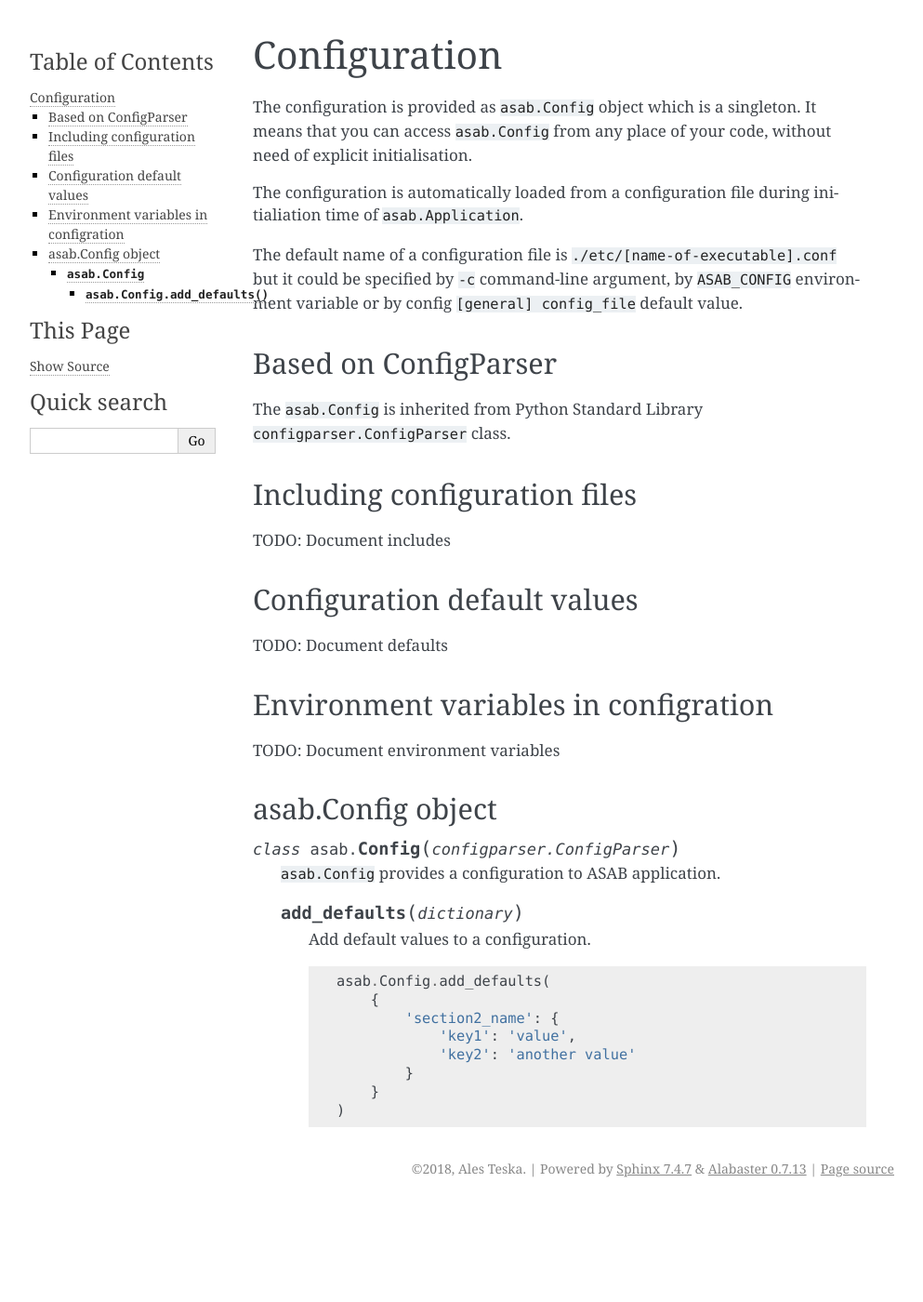
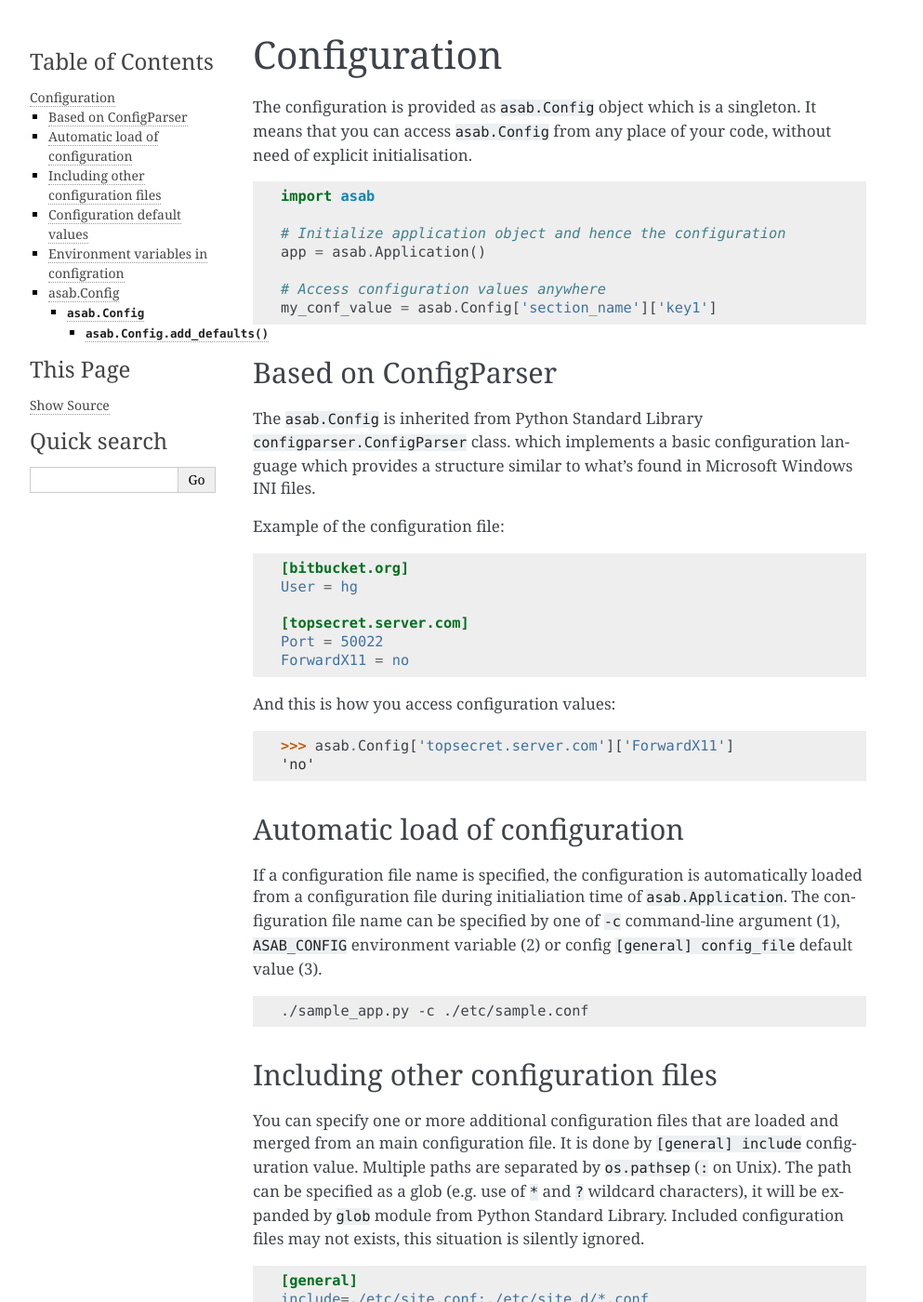
Before and after one commit to TeskaLabs/asab, a Sphinx documentation site: the page built from doc/asab/config.rst, in a window 1280 px wide and 1400 px high. Shown: the whole window at 93% size, without its empty margins (148-1141 px from the left). Built offline with Sphinx 7.4.7, drawn with Linux system fonts in a browser that asks for light colours; the version number could not be read and is left out; some of the changed text lies outside the part shown.

Commit message:
Work on the Config documentation.

```diff
--- a/doc/asab/config.rst
+++ b/doc/asab/config.rst
@@ -3,41 +3,99 @@ Configuration
 
 The configuration is provided as ``asab.Config`` object which is a singleton. It means that you can access ``asab.Config`` from any place of your code, without need of explicit initialisation.
 
-The configuration is automatically loaded from a configuration file during initialiation time of ``asab.Application``.
+.. code:: python
 
-The default name of a configuration file is ``./etc/[name-of-executable].conf`` but it could be specified by ``-c`` command-line argument, by ``ASAB_CONFIG`` environment variable or by config ``[general] config_file`` default value.
+	import asab
+
+	# Initialize application object and hence the configuration
+	app = asab.Application()
+
+	# Access configuration values anywhere
+	my_conf_value = asab.Config['section_name']['key1']
 
 
 Based on ConfigParser
 ---------------------
 
-The  ``asab.Config`` is inherited from Python Standard Library ``configparser.ConfigParser`` class.
+The  ``asab.Config`` is inherited from Python Standard Library ``configparser.ConfigParser`` class. which implements a basic configuration language which provides a structure similar to what’s found in Microsoft Windows INI files.
+
+Example of the configuration file:
+
+.. code:: ini
+
+	[bitbucket.org]
+	User = hg
+
+	[topsecret.server.com]
+	Port = 50022
+	ForwardX11 = no
 
 
-Including configuration files
------------------------------
+And this is how you access configuration values:
 
-TODO: Document includes
+.. code:: python
+
+	>>> asab.Config['topsecret.server.com']['ForwardX11']
+	'no'
+
+
+Automatic load of configuration
+-------------------------------
+
+If a configuration file name is specified, the configuration is automatically loaded from a configuration file during initialiation time of ``asab.Application``.
+The configuration file name can be specified by one of ``-c`` command-line argument (1), ``ASAB_CONFIG`` environment variable (2) or config ``[general] config_file`` default value (3).
+
+.. code:: shell
+
+	./sample_app.py -c ./etc/sample.conf
+
+
+
+Including other configuration files
+-----------------------------------
+
+You can specify one or more additional configuration files that are loaded and merged from an main configuration file.
+It is done by ``[general] include`` configuration value. Multiple paths are separated by ``os.pathsep`` (``:`` on Unix).
+The path can be specified as a glob (e.g. use of ``*`` and ``?`` wildcard characters), it will be expanded by ``glob`` module from Python Standard Library.
+Included configuration files may not exists, this situation is silently ignored.
+
+.. code:: ini
+
+	[general]
+	include=./etc/site.conf:./etc/site.d/*.conf
+
 
 
 Configuration default values
 ----------------------------
 
-TODO: Document defaults
+TODO: There are configuration default values
+
+TODO: You can extend them
 
 
 Environment variables in configration
 -------------------------------------
 
-TODO: Document environment variables
+Environment variables found in values are automaticall expanded.
+
+.. code:: ini
+
+	[section_name]
+	persistent_dir=${HOME}/.myapp/
+
+.. code:: python
+
+	>>> asab.Config['section_name']['persistent_dir']
+	'/home/user/.myapp/'
 
 
-asab.Config object
-------------------
+asab.Config
+-----------
 
 .. py:class:: asab.Config(configparser.ConfigParser)
 
-	``asab.Config`` provides a configuration to ASAB application.
+	``asab.Config`` provides a configuration.
 
 	.. py:method:: add_defaults(dictionary)
 
@@ -48,7 +106,7 @@ asab.Config object
 
 			asab.Config.add_defaults(
 			    {
-			        'section2_name': {
+			        'section_name': {
 			            'key1': 'value',
 			            'key2': 'another value'
 			        }
--- a/sample_app.py
+++ b/sample_app.py
@@ -86,12 +86,6 @@ if __name__ == '__main__':
 	app.sample_metrics_pop()
 	app.sample_metrics_keys()
 
-	# Example of Config mechanism
-	v = asab.Config["example"]["plain_value"]
-	print("Print a value from configuration:", v)
-	v = asab.Config["example"]["env_value"]
-	print("Print an environment value from configuration:", v)
-
 	# Example of Module mechanism
 	# The module also registers service_sample
 	app.sample_module_add()
```
Also changed, not shown: 4 other files.
